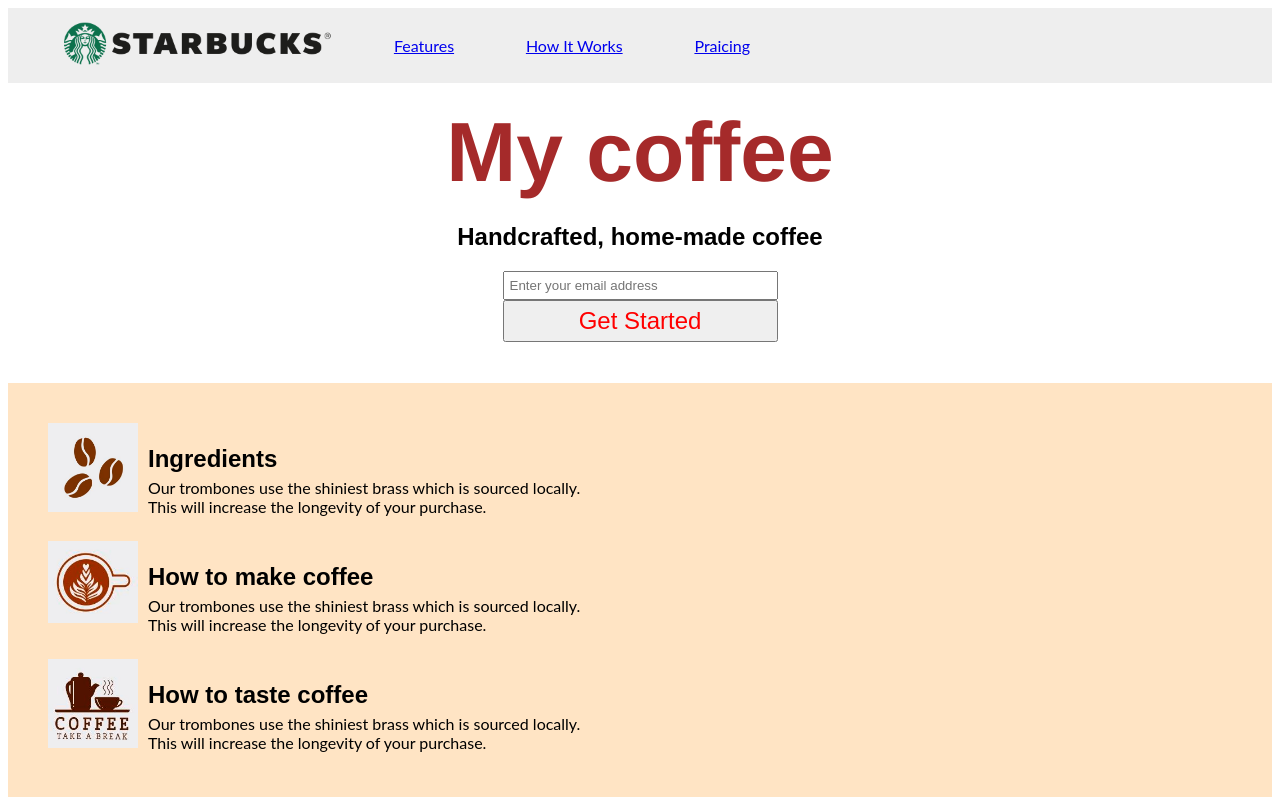
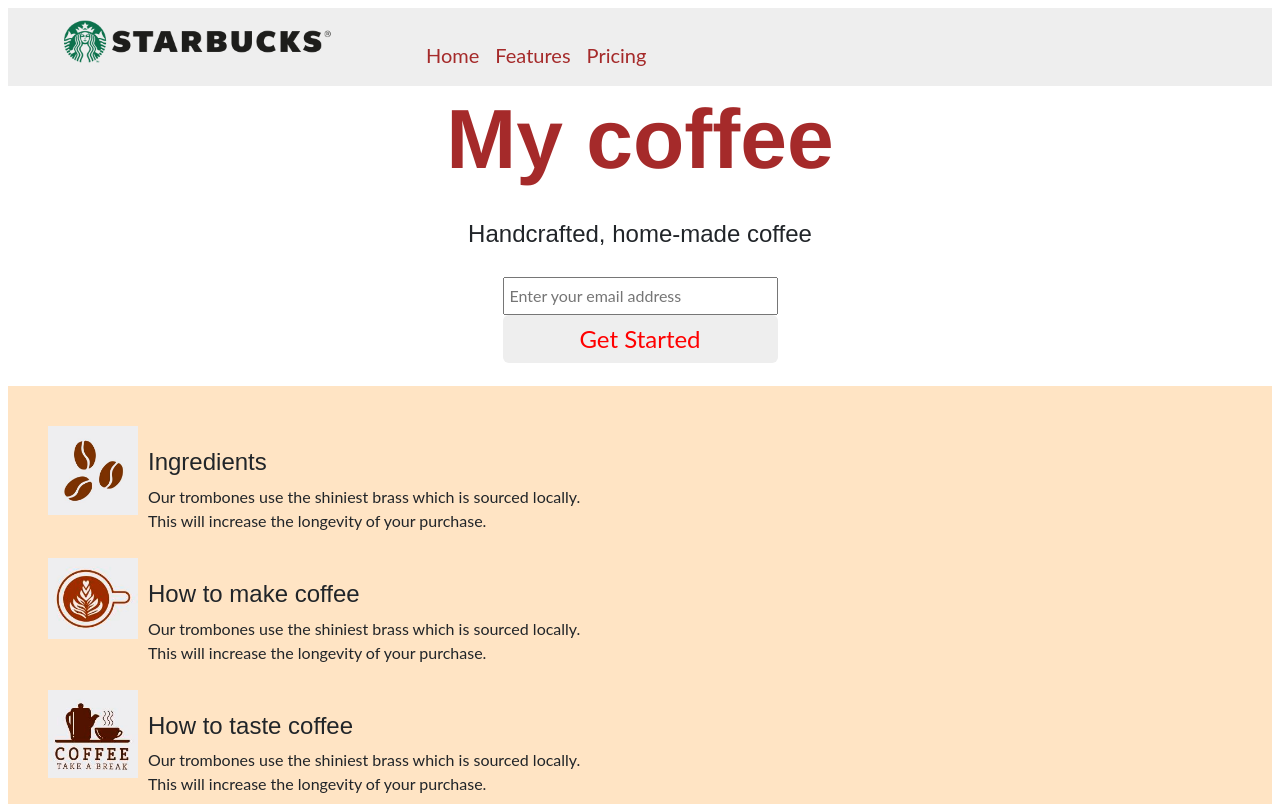
Before and after one commit to TregubenkoVladimir/tasks-html-css, a plain HTML site: page index.html in a window 1280 px wide. Shown: the top 804 px of the page. Drawn offline with nearby package versions, Linux system fonts and the light colour scheme.

Commit message:
boostrap nav bar

```diff
--- a/css/main.css
+++ b/css/main.css
@@ -24,6 +24,7 @@
     .logo {
         display: flex;
         justify-self: start;
+        background-color:#eee ;
 
     }
     .logo > img {
@@ -190,6 +191,9 @@
         margin-top: 35px ;
         text-transform: uppercase;
        }
+       .btn {
+        background-color: #eee;
+       }
     footer {
         display: flex;
         flex-direction: row;
@@ -212,3 +216,27 @@
 
 
     }
+    .navbar {
+        display: flex;
+        --bs-navbar-padding-x: 10%;
+        flex-wrap: wrap;
+    }
+    .container-fluid {
+
+            display: flex;
+            flex-wrap: wrap;
+            align-items: start;
+            justify-content: space-between;
+        }
+        .bg-light {
+            --bs-bg-opacity: 0;
+            background-color: #eee!important;
+        }
+        .navbar-toggler {
+            background-color: bisque;
+        }
+        .nav-link  {
+            font-size: 20px ;
+            text-align: center;
+            color: brown;
+        }
--- a/index.html
+++ b/index.html
@@ -6,19 +6,41 @@
   <meta http-equiv="X-UA-Compatible" content="IE=edge">
   <meta name="viewport" content="width=device-width, initial-scale=1.0">
   <title>Tasks-css</title>
+    <link href="https://cdn.jsdelivr.net/npm/bootstrap@5.2.0-beta1/dist/css/bootstrap.min.css" rel="stylesheet" integrity="sha384-0evHe/X+R7YkIZDRvuzKMRqM+OrBnVFBL6DOitfPri4tjfHxaWutUpFmBp4vmVor" crossorigin="anonymous">
     <link rel="stylesheet" href="css/main.css" type="text/css"/>
 </head>
 <body>
     <header id="header">
         <div class="logo">
             <img id="header-img" src="img/starbucks-logo-png-1672.png" alt="logo-coffee">
-            <nav id="nav-bar">
-                <ul>
-                    <li> <a class="nav-link" href="#Features">   Features</a></li>
-                    <li> <a class="nav-link" href="#How It Works">   How It Works</a></li>
-                    <li> <a class="nav-link" href="#Praicing">   Praicing</a></li>
-                </ul>
-            </nav>
+
+               <nav class="navbar navbar-expand-lg bg-light">
+                <div class="container">
+
+                  <button class="navbar-toggler" type="button" data-bs-toggle="collapse" data-bs-target="#navbarNav" aria-controls="navbarNav" aria-expanded="false" aria-label="Toggle navigation">
+                    <span class="navbar-toggler-icon"></span>
+                  </button>
+                  <div class="collapse navbar-collapse" id="navbarNav">
+                    <ul class="navbar-nav">
+                      <li class="nav-item">
+                        <a class="nav-link" aria-current="page" href="#">Home</a>
+                      </li>
+                      <li class="nav-item">
+                        <a class="nav-link" href="#">Features</a>
+                      </li>
+                      <li class="nav-item">
+                        <a class="nav-link" href="#">Pricing</a>
+                      </li>
+
+                    </ul>
+                  </div>
+                </div>
+              </nav>
+
+
+
+
+
         </div>
     </header>
     <div class="container">
@@ -125,4 +147,5 @@
      </footer>
 
 </body>
+<script src="https://cdn.jsdelivr.net/npm/bootstrap@5.2.0-beta1/dist/js/bootstrap.bundle.min.js" integrity="sha384-pprn3073KE6tl6bjs2QrFaJGz5/SUsLqktiwsUTF55Jfv3qYSDhgCecCxMW52nD2" crossorigin="anonymous"></script>
 </html>
```
